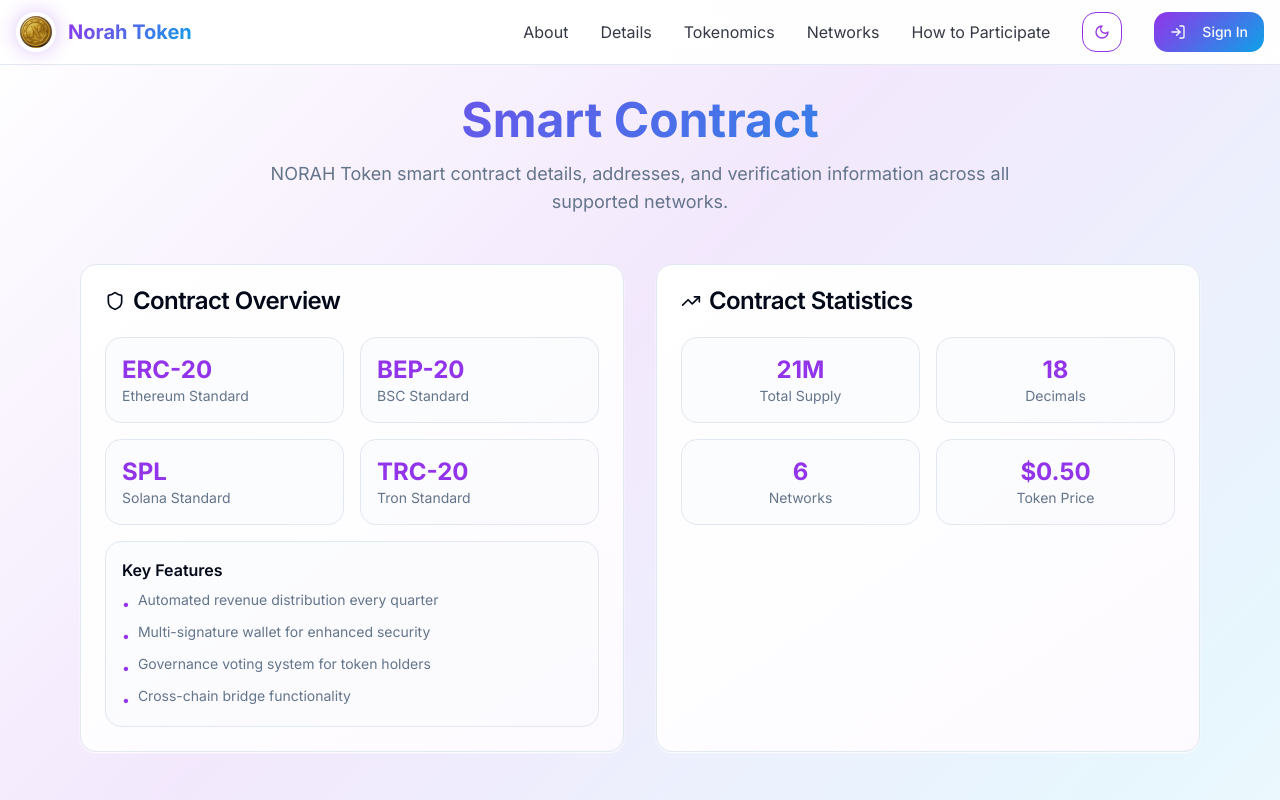
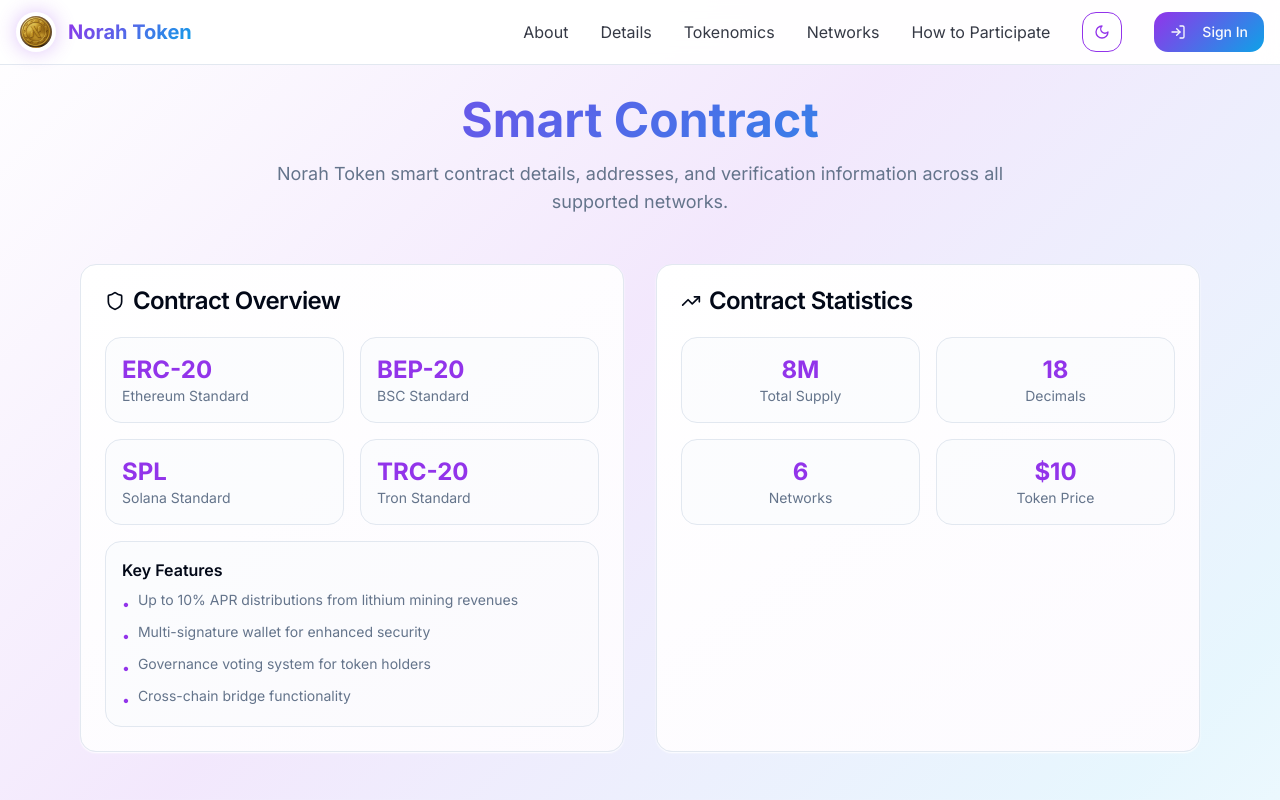
Before and after one commit to Toronet/Norah_Site, a Next.js app: page /smart-contract in a window 1280 px wide. Shown: the top 800 px of the page. Built offline with nearby package versions, Linux system fonts and the light colour scheme.

Commit message:
Fixed up

```diff
--- a/app/audit-report/page.tsx
+++ b/app/audit-report/page.tsx
@@ -105,7 +105,7 @@ const AuditReport = () => {
               Security Audit Report
             </h1>
             <p className="text-base sm:text-lg text-muted-foreground max-w-3xl mx-auto">
-              Comprehensive security audit results for NORAH Token smart
+              Comprehensive security audit results for Norah Token smart
               contracts across all supported networks.
             </p>
           </div>
--- a/app/brand-kit/page.tsx
+++ b/app/brand-kit/page.tsx
@@ -156,7 +156,7 @@ const BrandKit = () => {
               Brand Kit
             </h1>
             <p className="text-base sm:text-lg text-muted-foreground max-w-3xl mx-auto">
-              Official NORAH Token brand assets, guidelines, and resources for
+              Official Norah Token brand assets, guidelines, and resources for
               partners, developers, and community members.
             </p>
           </div>
@@ -239,7 +239,7 @@ const BrandKit = () => {
                               : "14px",
                         }}
                       >
-                        NORAH Token
+                        Norah Token
                       </div>
                     </div>
                   ))}
@@ -262,7 +262,7 @@ const BrandKit = () => {
                     <div className="w-24 h-24 mx-auto mb-4 rounded-lg bg-muted/20 border border-border flex items-center justify-center">
                       <Image
                         src="/norah-gold.jpg"
-                        alt="NORAH Logo"
+                        alt="Norah Logo"
                         width={40}
                         height={40}
                         className="w-16 h-16 rounded-full"
--- a/app/smart-contract/page.tsx
+++ b/app/smart-contract/page.tsx
@@ -40,7 +40,7 @@ const SmartContract = () => {
     {
       icon: FileText,
       title: "Revenue Distribution",
-      description: "Automated quarterly USDT distributions to token holders",
+      description: "Up to 10% APR distributions from lithium mining revenues",
     },
     {
       icon: Code,
@@ -74,7 +74,7 @@ const SmartContract = () => {
               Smart Contract
             </h1>
             <p className="text-base sm:text-lg text-muted-foreground max-w-3xl mx-auto">
-              NORAH Token smart contract details, addresses, and verification
+              Norah Token smart contract details, addresses, and verification
               information across all supported networks.
             </p>
           </div>
@@ -125,7 +125,7 @@ const SmartContract = () => {
                   <ul className="space-y-2 text-sm text-muted-foreground">
                     <li className="flex items-start gap-2">
                       <span className="text-primary mt-1">•</span>
-                      <span>Automated revenue distribution every quarter</span>
+                      <span>Up to 10% APR distributions from lithium mining revenues</span>
                     </li>
                     <li className="flex items-start gap-2">
                       <span className="text-primary mt-1">•</span>
@@ -154,7 +154,7 @@ const SmartContract = () => {
               <CardContent className="space-y-4">
                 <div className="grid grid-cols-2 gap-4">
                   <div className="p-4 rounded-lg bg-muted/20 border border-border text-center">
-                    <div className="text-2xl font-bold text-primary">21M</div>
+                    <div className="text-2xl font-bold text-primary">8M</div>
                     <div className="text-sm text-muted-foreground">
                       Total Supply
                     </div>
@@ -172,7 +172,7 @@ const SmartContract = () => {
                     </div>
                   </div>
                   <div className="p-4 rounded-lg bg-muted/20 border border-border text-center">
-                    <div className="text-2xl font-bold text-primary">$0.50</div>
+                    <div className="text-2xl font-bold text-primary">$10</div>
                     <div className="text-sm text-muted-foreground">
                       Token Price
                     </div>
--- a/src/components/HowToParticipate.tsx
+++ b/src/components/HowToParticipate.tsx
@@ -18,13 +18,13 @@ const HowToParticipate = () => {
       icon: Coins,
       title: "Purchase Tokens",
       description:
-        "Buy NORAH tokens using USDT or native tokens. Tokens represent contractual rights to mining revenue streams.",
+        "Buy Norah tokens using USDT or native tokens. Tokens represent contractual rights to mining revenue streams.",
     },
     {
       icon: CheckCircle,
       title: "Receive Revenue Distributions",
       description:
-        "Hold your tokens to receive quarterly USDT distributions from Norah Mining's lithium concentrate revenues.",
+        "Hold your tokens to receive up to 10% APR distributions from Norah Mining's lithium concentrate revenues.",
     },
   ];
 
--- a/src/components/SupportedNetworks.tsx
+++ b/src/components/SupportedNetworks.tsx
@@ -78,7 +78,7 @@ const SupportedNetworks = () => {
             Supported Networks
           </h2>
           <p className="text-lg text-muted-foreground max-w-3xl mx-auto">
-            NORAH Token is available across multiple blockchain networks, providing flexibility and accessibility for users worldwide.
+            Norah Token is available across multiple blockchain networks, providing flexibility and accessibility for users worldwide.
           </p>
         </div>
 
@@ -140,7 +140,7 @@ const SupportedNetworks = () => {
         <div className="max-w-4xl mx-auto p-8 rounded-2xl bg-gradient-card border border-border shadow-card">
           <h3 className="text-2xl font-bold mb-4 text-center">Multi-Chain Bridge System</h3>
           <p className="text-muted-foreground text-center mb-6">
-            Transfer your NORAH tokens seamlessly between all supported networks with our advanced bridge technology.
+            Transfer your Norah tokens seamlessly between all supported networks with our advanced bridge technology.
           </p>
           <div className="grid grid-cols-1 md:grid-cols-2 gap-6">
             <div className="space-y-3">
```
